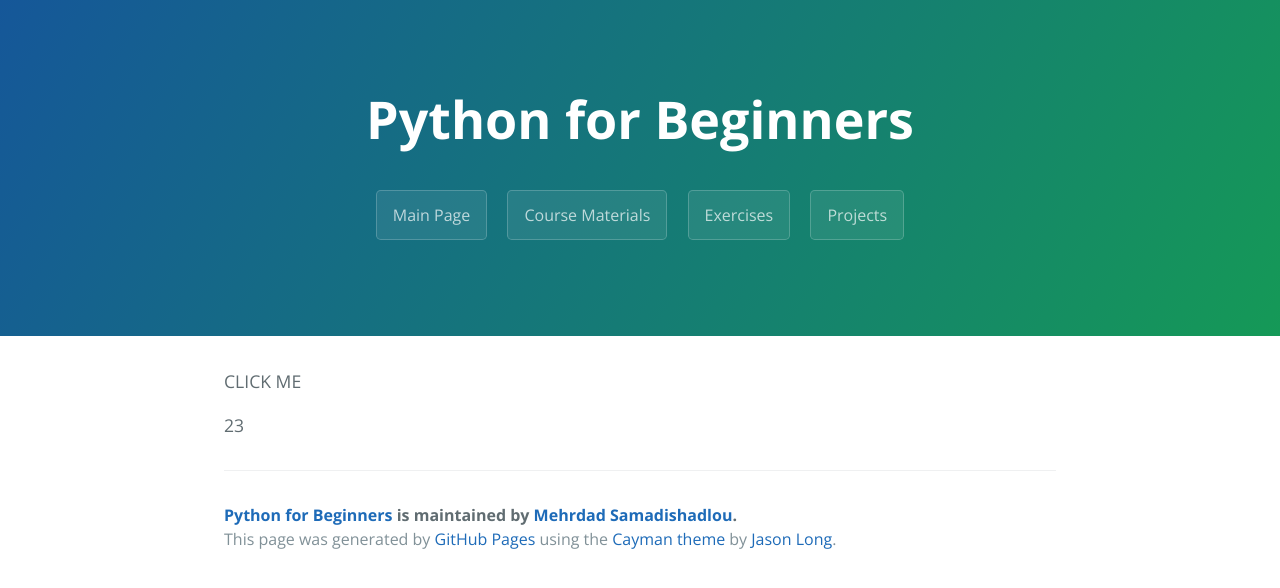
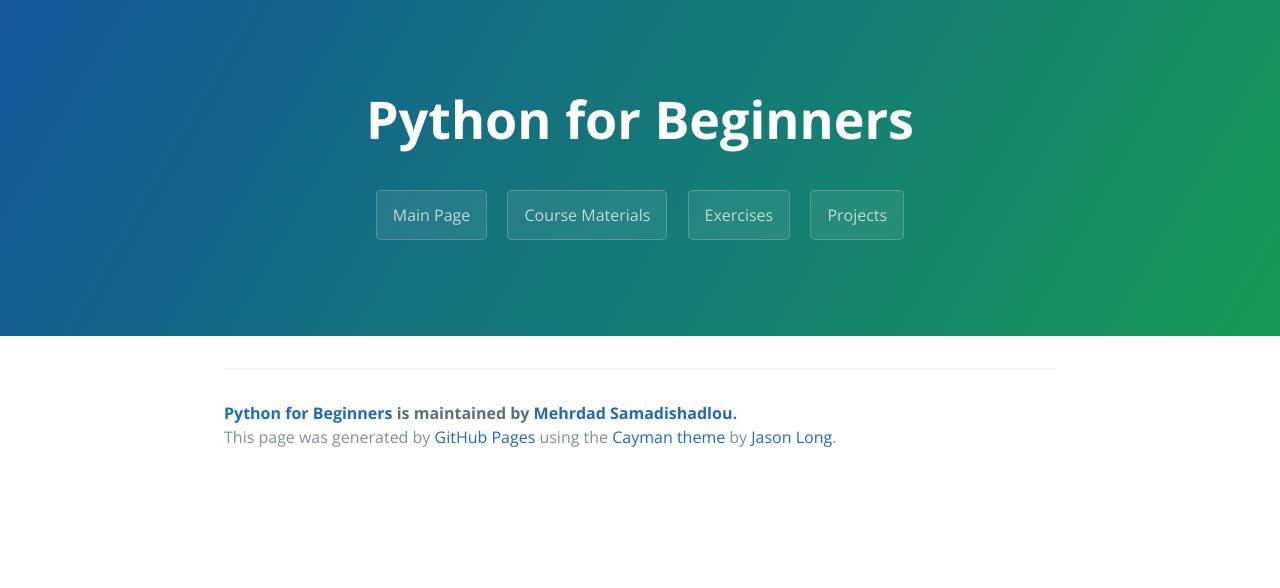
Before and after one commit to MehrdadSamadishadlou/Python_for_Beginners, a Jekyll site: the page built from projects.md, in a window 1280 px wide. Shown: the top 588 px of the page. Built offline with Jekyll 4.4.1, drawn with Linux system fonts in a browser that asks for light colours.

Commit message:
Update projects.md

```diff
--- a/projects.md
+++ b/projects.md
@@ -3,17 +3,3 @@ title: Projects
 layout: template
 filename: projects
 ---
-
-<details>
-  <summary>CLICK ME</summary>
-  <p>
-    <h1>yes, even hidden code blocks!</h1>
-    <pre>
-      <code class="language-python">
-        print("hello world!")
-      </code>
-    </pre>
-  </p>
-</details>
-
-23
```
